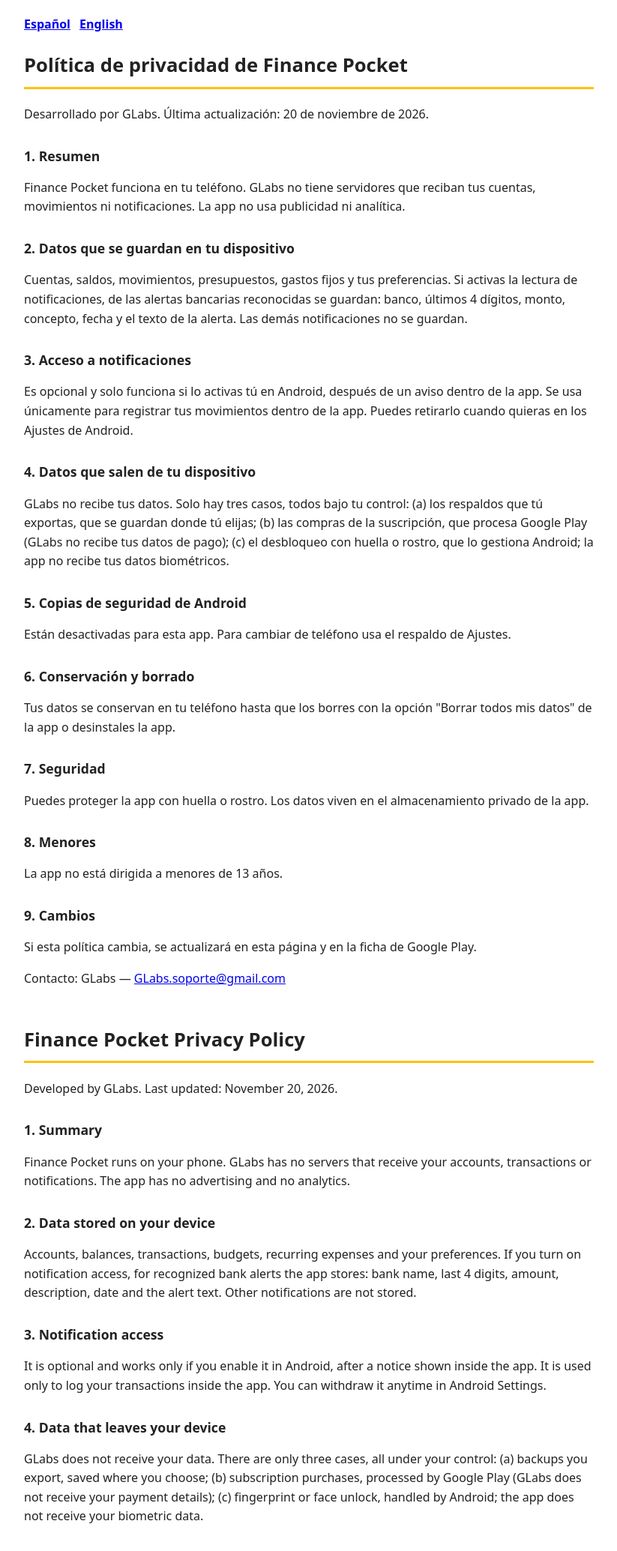
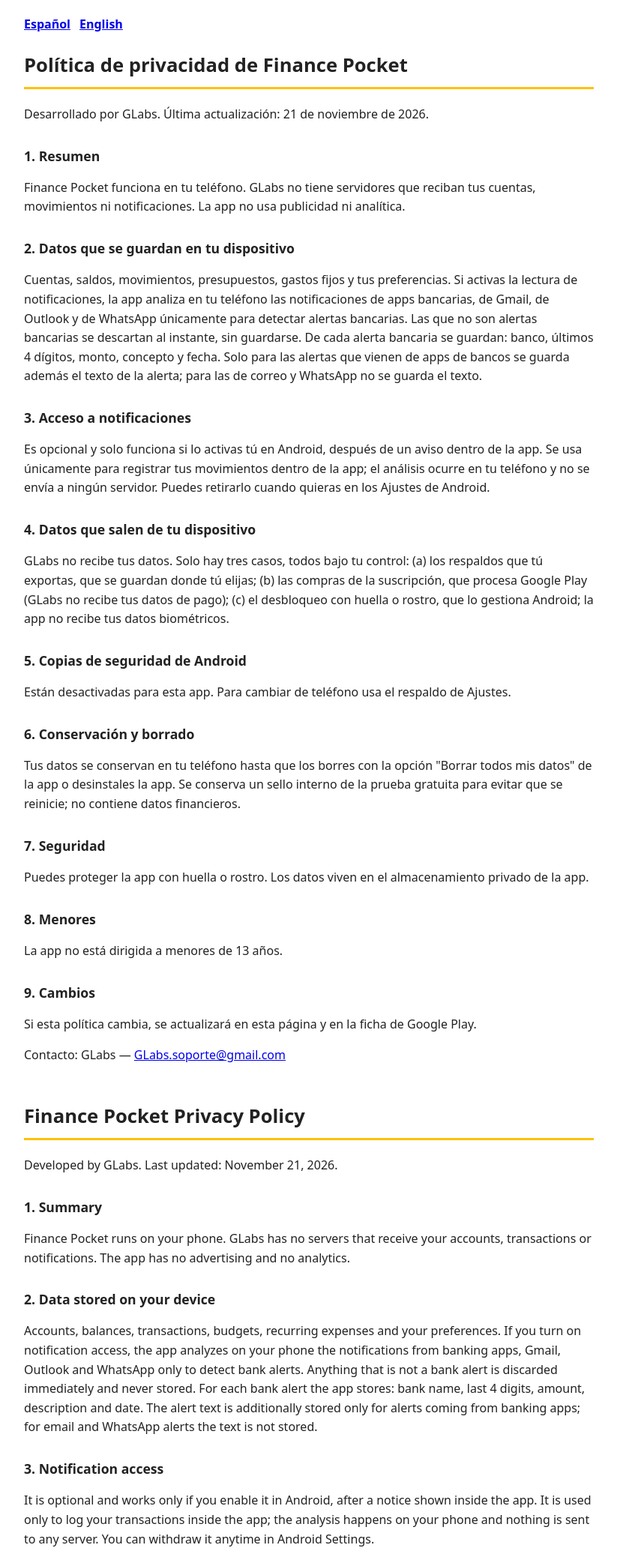
Before and after one commit to glabssoporte/glabs-legal, a plain HTML site: page financepocket.html in a window 1280 px wide. Shown: the top 2069 px of the page at 75% size, without its empty margins (228-1051 px from the left). Drawn offline with Linux system fonts and the light colour scheme.

Commit message:
Add files via upload

```diff
--- a/financepocket.html
+++ b/financepocket.html
@@ -6,25 +6,25 @@ nav a{margin-right:12px;font-weight:600}footer{margin-top:3em;font-size:.85rem;c
 section{margin-bottom:3em}</style></head><body>
 <nav><a href="#es">Español</a><a href="#en">English</a></nav>
 <section id="es" lang="es"><h1>Política de privacidad de Finance Pocket</h1>
-<p>Desarrollado por GLabs. Última actualización: 20 de noviembre de 2026.</p>
+<p>Desarrollado por GLabs. Última actualización: 21 de noviembre de 2026.</p>
 <h2>1. Resumen</h2><p>Finance Pocket funciona en tu teléfono. GLabs no tiene servidores que reciban tus cuentas, movimientos ni notificaciones. La app no usa publicidad ni analítica.</p>
-<h2>2. Datos que se guardan en tu dispositivo</h2><p>Cuentas, saldos, movimientos, presupuestos, gastos fijos y tus preferencias. Si activas la lectura de notificaciones, de las alertas bancarias reconocidas se guardan: banco, últimos 4 dígitos, monto, concepto, fecha y el texto de la alerta. Las demás notificaciones no se guardan.</p>
-<h2>3. Acceso a notificaciones</h2><p>Es opcional y solo funciona si lo activas tú en Android, después de un aviso dentro de la app. Se usa únicamente para registrar tus movimientos dentro de la app. Puedes retirarlo cuando quieras en los Ajustes de Android.</p>
+<h2>2. Datos que se guardan en tu dispositivo</h2><p>Cuentas, saldos, movimientos, presupuestos, gastos fijos y tus preferencias. Si activas la lectura de notificaciones, la app analiza en tu teléfono las notificaciones de apps bancarias, de Gmail, de Outlook y de WhatsApp únicamente para detectar alertas bancarias. Las que no son alertas bancarias se descartan al instante, sin guardarse. De cada alerta bancaria se guardan: banco, últimos 4 dígitos, monto, concepto y fecha. Solo para las alertas que vienen de apps de bancos se guarda además el texto de la alerta; para las de correo y WhatsApp no se guarda el texto.</p>
+<h2>3. Acceso a notificaciones</h2><p>Es opcional y solo funciona si lo activas tú en Android, después de un aviso dentro de la app. Se usa únicamente para registrar tus movimientos dentro de la app; el análisis ocurre en tu teléfono y no se envía a ningún servidor. Puedes retirarlo cuando quieras en los Ajustes de Android.</p>
 <h2>4. Datos que salen de tu dispositivo</h2><p>GLabs no recibe tus datos. Solo hay tres casos, todos bajo tu control: (a) los respaldos que tú exportas, que se guardan donde tú elijas; (b) las compras de la suscripción, que procesa Google Play (GLabs no recibe tus datos de pago); (c) el desbloqueo con huella o rostro, que lo gestiona Android; la app no recibe tus datos biométricos.</p>
 <h2>5. Copias de seguridad de Android</h2><p>Están desactivadas para esta app. Para cambiar de teléfono usa el respaldo de Ajustes.</p>
-<h2>6. Conservación y borrado</h2><p>Tus datos se conservan en tu teléfono hasta que los borres con la opción &quot;Borrar todos mis datos&quot; de la app o desinstales la app.</p>
+<h2>6. Conservación y borrado</h2><p>Tus datos se conservan en tu teléfono hasta que los borres con la opción &quot;Borrar todos mis datos&quot; de la app o desinstales la app. Se conserva un sello interno de la prueba gratuita para evitar que se reinicie; no contiene datos financieros.</p>
 <h2>7. Seguridad</h2><p>Puedes proteger la app con huella o rostro. Los datos viven en el almacenamiento privado de la app.</p>
 <h2>8. Menores</h2><p>La app no está dirigida a menores de 13 años.</p>
 <h2>9. Cambios</h2><p>Si esta política cambia, se actualizará en esta página y en la ficha de Google Play.</p>
 <p>Contacto: GLabs — <a href="mailto:GLabs.soporte@gmail.com">GLabs.soporte@gmail.com</a></p></section>
 <section id="en" lang="en"><h1>Finance Pocket Privacy Policy</h1>
-<p>Developed by GLabs. Last updated: November 20, 2026.</p>
+<p>Developed by GLabs. Last updated: November 21, 2026.</p>
 <h2>1. Summary</h2><p>Finance Pocket runs on your phone. GLabs has no servers that receive your accounts, transactions or notifications. The app has no advertising and no analytics.</p>
-<h2>2. Data stored on your device</h2><p>Accounts, balances, transactions, budgets, recurring expenses and your preferences. If you turn on notification access, for recognized bank alerts the app stores: bank name, last 4 digits, amount, description, date and the alert text. Other notifications are not stored.</p>
-<h2>3. Notification access</h2><p>It is optional and works only if you enable it in Android, after a notice shown inside the app. It is used only to log your transactions inside the app. You can withdraw it anytime in Android Settings.</p>
+<h2>2. Data stored on your device</h2><p>Accounts, balances, transactions, budgets, recurring expenses and your preferences. If you turn on notification access, the app analyzes on your phone the notifications from banking apps, Gmail, Outlook and WhatsApp only to detect bank alerts. Anything that is not a bank alert is discarded immediately and never stored. For each bank alert the app stores: bank name, last 4 digits, amount, description and date. The alert text is additionally stored only for alerts coming from banking apps; for email and WhatsApp alerts the text is not stored.</p>
+<h2>3. Notification access</h2><p>It is optional and works only if you enable it in Android, after a notice shown inside the app. It is used only to log your transactions inside the app; the analysis happens on your phone and nothing is sent to any server. You can withdraw it anytime in Android Settings.</p>
 <h2>4. Data that leaves your device</h2><p>GLabs does not receive your data. There are only three cases, all under your control: (a) backups you export, saved where you choose; (b) subscription purchases, processed by Google Play (GLabs does not receive your payment details); (c) fingerprint or face unlock, handled by Android; the app does not receive your biometric data.</p>
 <h2>5. Android backups</h2><p>They are disabled for this app. To switch phones, use the in-app backup in Settings.</p>
-<h2>6. Retention and deletion</h2><p>Your data stays on your phone until you delete it with the app&#x27;s &quot;Delete all my data&quot; option or uninstall the app.</p>
+<h2>6. Retention and deletion</h2><p>Your data stays on your phone until you delete it with the app&#x27;s &quot;Delete all my data&quot; option or uninstall the app. An internal free-trial marker is kept to prevent the trial from restarting; it contains no financial data.</p>
 <h2>7. Security</h2><p>You can protect the app with fingerprint or face unlock. Data lives in the app&#x27;s private storage.</p>
 <h2>8. Children</h2><p>The app is not directed to children under 13.</p>
 <h2>9. Changes</h2><p>If this policy changes, it will be updated on this page and on the Google Play listing.</p>
```
